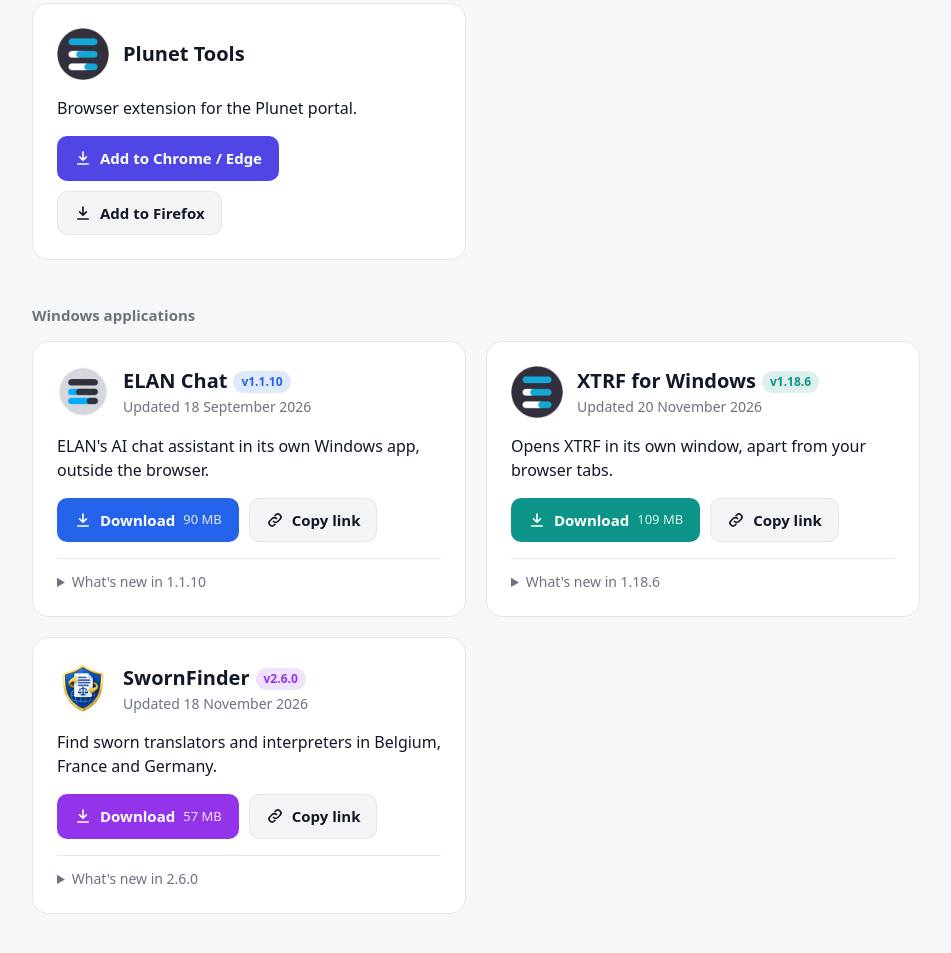
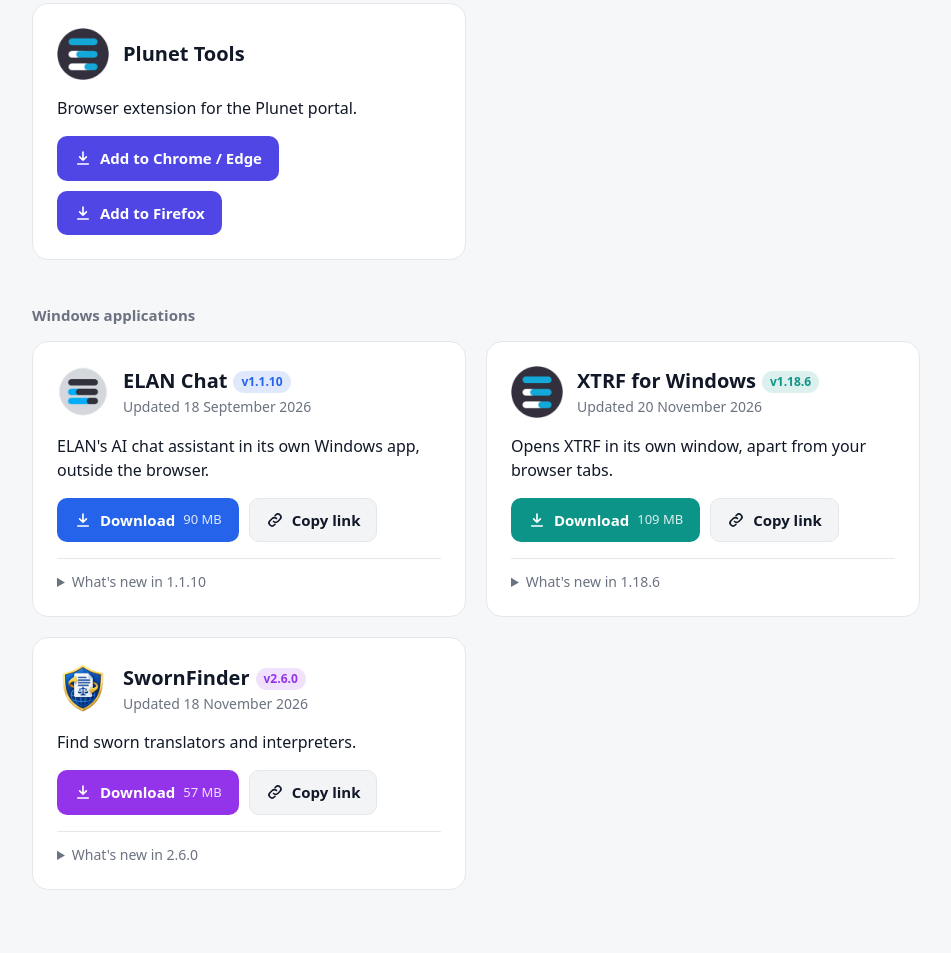
Before and after one commit to elanlanguages/Public-Releases, a plain HTML site: page docs/index.html in a window 1280 px wide. Shown: the part 563-1516 px from the top of the page, without its empty margins (164-1115 px from the left). After the commit the page ends 1493 px from the top, so only its background shows below. Drawn offline with Linux system fonts and the light colour scheme.

Commit message:
Color every store button and show extension versions
- Chrome / Edge buttons use the extension's color again, like Firefox
- Extensions with a published .xpi show their version
- Shorter SwornFinder description, without the country list

Co-Authored-By: Claude Opus 5.5 <noreply@anthropic.com>

```diff
--- a/docs/apps.js
+++ b/docs/apps.js
@@ -28,7 +28,7 @@ const APPS = [
     id: "swornfinder",
     icon: "icons/swornfinder.png",
     name: "SwornFinder",
-    description: "Find sworn translators and interpreters in Belgium, France and Germany.",
+    description: "Find sworn translators and interpreters.",
     channel: "swornfinder-latest",
     notesTag: (v) => `swornfinder-v${v}`,
     color: "#9333ea",
--- a/docs/index.html
+++ b/docs/index.html
@@ -112,7 +112,7 @@
   </div>
   <div class="toast" id="toast">Link copied</div>
 
-  <script src="apps.js?v=6"></script>
+  <script src="apps.js?v=7"></script>
   <script>
     const ICON_DOWNLOAD = '<svg viewBox="0 0 24 24" fill="none" stroke="currentColor" stroke-width="2.2" stroke-linecap="round" stroke-linejoin="round"><path d="M12 4v11m0 0-4.5-4.5M12 15l4.5-4.5M5 20h14"/></svg>';
     const ICON_LINK = '<svg viewBox="0 0 24 24" fill="none" stroke="currentColor" stroke-width="2.2" stroke-linecap="round" stroke-linejoin="round"><path d="M10 14a4 4 0 0 0 5.7 0l3-3a4 4 0 0 0-5.7-5.7l-1 1"/><path d="M14 10a4 4 0 0 0-5.7 0l-3 3a4 4 0 0 0 5.7 5.7l1-1"/></svg>';
@@ -190,17 +190,19 @@
 
     function extensionCard(ext, releases) {
       const stores = storeLinks(ext, releases);
+      // Version of the newest .xpi published here, when there is one (store-only extensions have none).
+      const version = releases && ext.stores.map((s) => s.channel && resolveApp({ channel: s.channel, ext: "xpi" }, releases)?.version).find(Boolean);
       const el = newCard(ext);
       el.innerHTML = `
         <div class="top">
           ${logo(ext)}
           <div>
-            <h2>${escapeHtml(ext.name)}</h2>
+            <h2>${escapeHtml(ext.name)}${version ? `<span class="version">v${version}</span>` : ""}</h2>
           </div>
         </div>
         <p class="desc">${escapeHtml(ext.description)}</p>
         <div class="actions">
-          ${stores.map((s, i) => `<a class="btn ${i ? "btn-ghost" : "btn-primary"}" href="${s.url}">${ICON_DOWNLOAD} Add to ${escapeHtml(s.label)}</a>`).join("")}
+          ${stores.map((s) => `<a class="btn btn-primary" href="${s.url}">${ICON_DOWNLOAD} Add to ${escapeHtml(s.label)}</a>`).join("")}
         </div>`;
       return el;
     }
```
Also changed, not shown: docs/download.html (+1 -1 lines).
